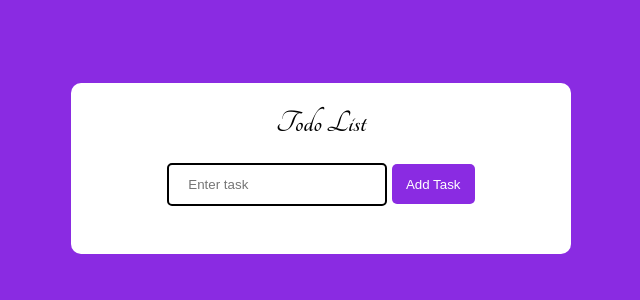
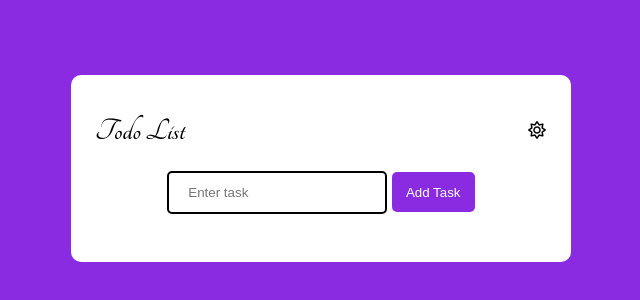
Before and after one commit to akashzone/react-todo-app, a React (Vite) app: page / in a window 1280 px wide. Shown: the part 232-532 px from the top of the page, without its empty margins (319-959 px from the left). Built offline with nearby package versions, Linux system fonts and the light colour scheme.

Commit message:
Implement light and dark theme toggle using React state

```diff
--- a/src/Todo.css
+++ b/src/Todo.css
@@ -25,6 +25,16 @@
   align-items: center;
   justify-content: center;
 }
+
+.top {
+  display: flex;
+  justify-content: space-between;
+  align-items: center;
+  padding: 0 1.5rem;
+  margin-top: 1rem;
+  cursor: pointer;
+}
+
 #title {
   height: 10%;
   text-align: center;
@@ -33,6 +43,8 @@
   font-style: normal;
   margin: 1.5rem 0;
 }
+
+
 #taskInput {
   border: 2px solid black;
   padding: 0.75rem 1.2rem;
@@ -99,6 +111,31 @@ input[type="checkbox"]:checked {
   transition: all 0.2s ease;
 }
 
+  /* Dark Mode Styles */
+.dark{
+  background-color: #2d2d2d;
+}
+
+.dark .header #addBtn{
+  background-color: #444;
+  color: white;
+}
+.dark .Todo {
+  background-color: #1e1e1e;
+  color: white;
+}
+.dark .taskContainer ul li .check {
+  accent-color: white;
+  border-color: #555;
+}
+.dark #taskInput {
+  background-color: #2a2a2a;
+  color: white;
+  border-color: #555;
+}
+
+/* Responsive Design */
+
 @media (max-width: 480px) {
   #taskInput {
     flex: 1;
--- a/src/Todo.jsx
+++ b/src/Todo.jsx
@@ -3,6 +3,7 @@ import { useState } from 'react';
 export default function Todo() {
 
     const [tasks, setTasks] = useState("");
+    const [mode, setMode] = useState(false);
 
 
     const [todos, setTodos] = useState(() => {
@@ -17,6 +18,10 @@ export default function Todo() {
     }
     function addTaskHandler(event) {
         event.preventDefault();
+        if (tasks.trim() === "") {
+            alert("Please enter a task");
+            return;
+        }
         let newTodo = [...todos, tasks];
         console.log(newTodo);
         setTodos(newTodo);
@@ -30,12 +35,23 @@ export default function Todo() {
         localStorage.setItem("todos", JSON.stringify(updatedTodos));
     }
 
+    function handleMode() {
+        setMode(!mode);
+    }
 
     return (
         <>
-            <div className="container">
+            <div className={`container ${mode ? "dark" : "light"}`}>
                 <div className="Todo">
-                    <h1 id='title'>Todo List</h1>
+                    <div className="top">
+                        <h1 id='title'>Todo List</h1>
+                        <span onClick={handleMode}>
+                            {mode ? (
+                                <i className="fa-solid fa-moon"></i>
+                            ) : (
+                                <i className="fa-regular fa-sun"></i>)}
+                        </span>
+                    </div>
                     <form className="header" onSubmit={addTaskHandler}>
                         <input
                             type="text"
```
